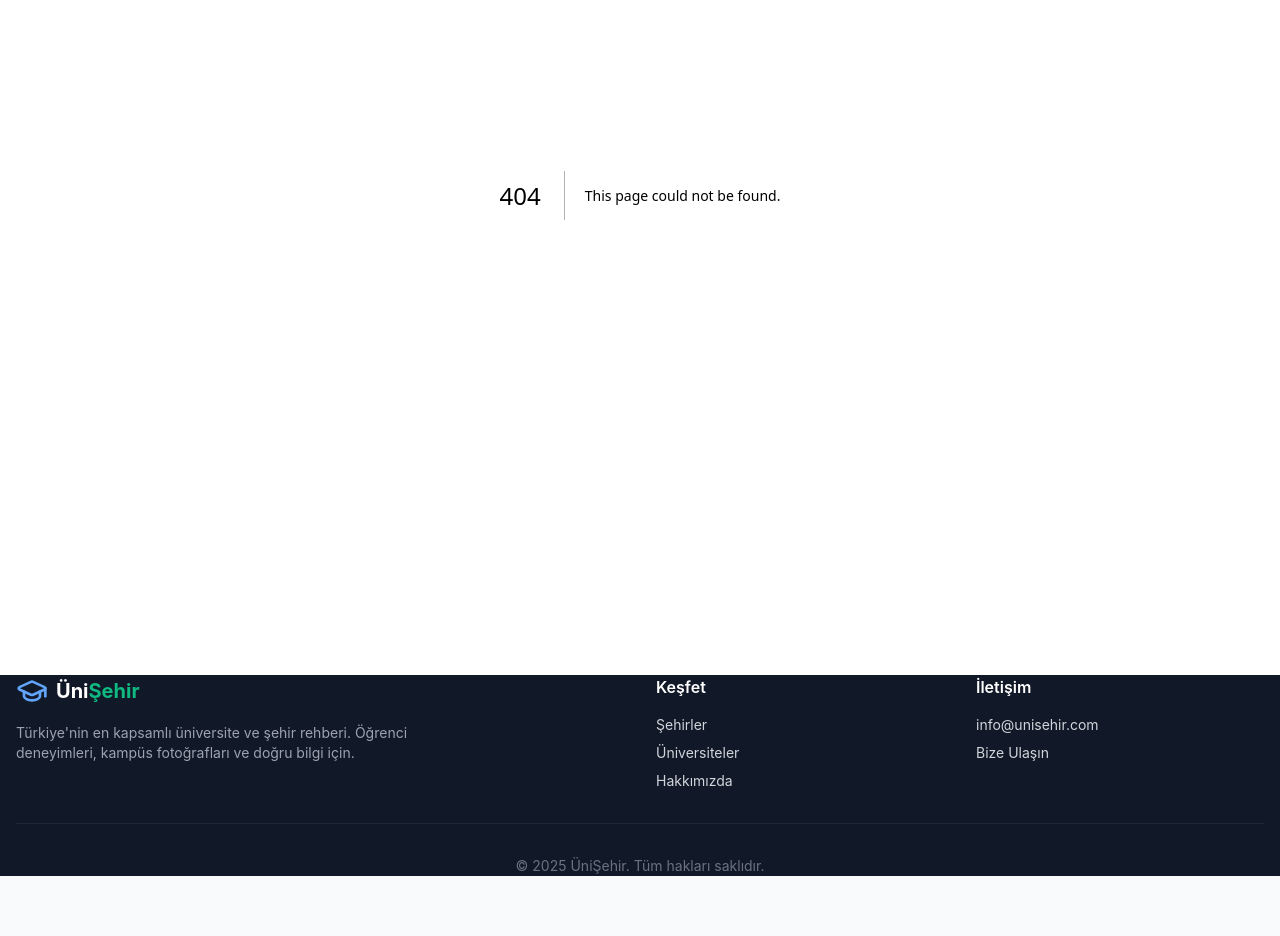
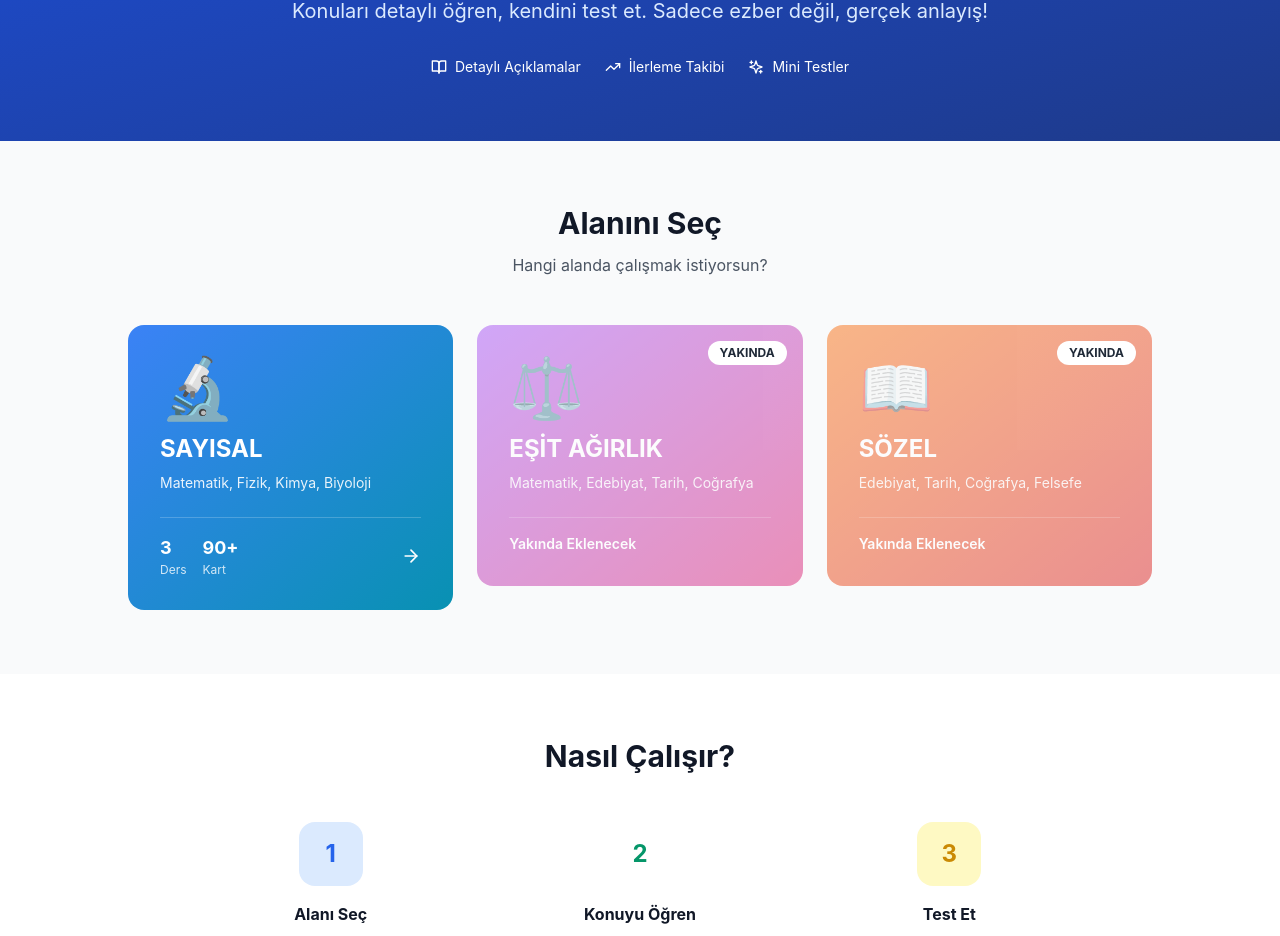
Before and after one commit to burakucnn52-lab/unisehir, a Next.js app: page /bilgi-kartlari in a window 1280 px wide. Before the commit this address had no page. Shown: the part 313-1249 px from the top of the page. Before the commit the page ends 1189 px from the top, so only its background shows below. Built offline with nearby package versions, Linux system fonts and the light colour scheme.

Commit message:
Create page.tsx

```diff
--- /dev/null
+++ b/src/app/bilgi-kartlari/page.tsx
@@ -0,0 +1,181 @@
+import Link from 'next/link'
+import { BookOpen, Calculator, Beaker, Atom, ArrowRight, Sparkles, TrendingUp } from 'lucide-react'
+
+export default function BilgiKartlariPage() {
+  const alanlar = [
+    {
+      slug: 'sayisal',
+      name: 'SAYISAL',
+      icon: '🔬',
+      description: 'Matematik, Fizik, Kimya, Biyoloji',
+      subjects: 3,
+      cards: 90,
+      gradient: 'from-blue-500 to-cyan-600',
+      active: true,
+    },
+    {
+      slug: 'esit-agirlik',
+      name: 'EŞİT AĞIRLIK',
+      icon: '⚖️',
+      description: 'Matematik, Edebiyat, Tarih, Coğrafya',
+      subjects: 0,
+      cards: 0,
+      gradient: 'from-purple-500 to-pink-600',
+      active: false,
+    },
+    {
+      slug: 'sozel',
+      name: 'SÖZEL',
+      icon: '📖',
+      description: 'Edebiyat, Tarih, Coğrafya, Felsefe',
+      subjects: 0,
+      cards: 0,
+      gradient: 'from-orange-500 to-red-600',
+      active: false,
+    },
+  ]
+
+  return (
+    <div className="min-h-screen bg-gray-50">
+      {/* Hero */}
+      <section className="bg-gradient-to-br from-primary-700 to-primary-900 text-white py-16">
+        <div className="container-custom">
+          <div className="max-w-3xl mx-auto text-center">
+            <div className="inline-flex items-center gap-2 bg-white/10 backdrop-blur-sm border border-white/20 rounded-full px-4 py-2 mb-6">
+              <Sparkles className="w-4 h-4 text-accent-400" />
+              <span className="text-sm font-medium">Öğren, Anla, Test Et</span>
+            </div>
+            <h1 className="text-4xl md:text-6xl font-bold mb-4">
+              Bilgi Kartları
+            </h1>
+            <p className="text-xl text-primary-100 mb-8">
+              Konuları detaylı öğren, kendini test et.
+              Sadece ezber değil, gerçek anlayış!
+            </p>
+            <div className="flex flex-wrap items-center justify-center gap-6 text-sm">
+              <div className="flex items-center gap-2">
+                <BookOpen className="w-4 h-4 text-accent-400" />
+                <span>Detaylı Açıklamalar</span>
+              </div>
+              <div className="flex items-center gap-2">
+                <TrendingUp className="w-4 h-4 text-accent-400" />
+                <span>İlerleme Takibi</span>
+              </div>
+              <div className="flex items-center gap-2">
+                <Sparkles className="w-4 h-4 text-accent-400" />
+                <span>Mini Testler</span>
+              </div>
+            </div>
+          </div>
+        </div>
+      </section>
+
+      {/* Alan Seçimi */}
+      <section className="py-16">
+        <div className="container-custom">
+          <div className="text-center mb-12">
+            <h2 className="text-3xl font-bold text-gray-900 mb-3">
+              Alanını Seç
+            </h2>
+            <p className="text-gray-600">
+              Hangi alanda çalışmak istiyorsun?
+            </p>
+          </div>
+
+          <div className="grid grid-cols-1 md:grid-cols-3 gap-6 max-w-5xl mx-auto">
+            {alanlar.map((alan) => (
+              <div key={alan.slug}>
+                {alan.active ? (
+                  <Link
+                    href={`/bilgi-kartlari/${alan.slug}`}
+                    className="block group"
+                  >
+                    <div className={`bg-gradient-to-br ${alan.gradient} rounded-2xl p-8 text-white h-full hover:shadow-2xl transition-all hover:-translate-y-1`}>
+                      <div className="text-6xl mb-4">{alan.icon}</div>
+                      <h3 className="text-2xl font-bold mb-2">{alan.name}</h3>
+                      <p className="text-white/90 text-sm mb-6">{alan.description}</p>
+
+                      <div className="flex items-center justify-between pt-4 border-t border-white/20">
+                        <div className="flex gap-4 text-sm">
+                          <div>
+                            <div className="font-bold text-lg">{alan.subjects}</div>
+                            <div className="text-xs opacity-80">Ders</div>
+                          </div>
+                          <div>
+                            <div className="font-bold text-lg">{alan.cards}+</div>
+                            <div className="text-xs opacity-80">Kart</div>
+                          </div>
+                        </div>
+                        <ArrowRight className="w-5 h-5 group-hover:translate-x-1 transition-transform" />
+                      </div>
+                    </div>
+                  </Link>
+                ) : (
+                  <div className="relative">
+                    <div className={`bg-gradient-to-br ${alan.gradient} rounded-2xl p-8 text-white h-full opacity-50 cursor-not-allowed`}>
+                      <div className="text-6xl mb-4">{alan.icon}</div>
+                      <h3 className="text-2xl font-bold mb-2">{alan.name}</h3>
+                      <p className="text-white/90 text-sm mb-6">{alan.description}</p>
+
+                      <div className="flex items-center justify-between pt-4 border-t border-white/20">
+                        <div className="text-sm font-semibold">
+                          Yakında Eklenecek
+                        </div>
+                      </div>
+                    </div>
+                    <div className="absolute top-4 right-4 bg-white text-gray-800 text-xs font-bold px-3 py-1 rounded-full">
+                      YAKINDA
+                    </div>
+                  </div>
+                )}
+              </div>
+            ))}
+          </div>
+        </div>
+      </section>
+
+      {/* Nasıl Çalışır */}
+      <section className="py-16 bg-white">
+        <div className="container-custom">
+          <div className="text-center mb-12">
+            <h2 className="text-3xl font-bold text-gray-900 mb-3">
+              Nasıl Çalışır?
+            </h2>
+          </div>
+
+          <div className="grid grid-cols-1 md:grid-cols-3 gap-8 max-w-4xl mx-auto">
+            <div className="text-center">
+              <div className="w-16 h-16 bg-primary-100 rounded-2xl flex items-center justify-center mx-auto mb-4 text-2xl font-bold text-primary-600">
+                1
+              </div>
+              <h3 className="font-bold text-gray-900 mb-2">Alanı Seç</h3>
+              <p className="text-gray-600 text-sm">
+                Sayısal, Eşit Ağırlık veya Sözel alanını seç
+              </p>
+            </div>
+
+            <div className="text-center">
+              <div className="w-16 h-16 bg-accent-100 rounded-2xl flex items-center justify-center mx-auto mb-4 text-2xl font-bold text-accent-600">
+                2
+              </div>
+              <h3 className="font-bold text-gray-900 mb-2">Konuyu Öğren</h3>
+              <p className="text-gray-600 text-sm">
+                Detaylı bilgi kartlarıyla konuyu anla
+              </p>
+            </div>
+
+            <div className="text-center">
+              <div className="w-16 h-16 bg-yellow-100 rounded-2xl flex items-center justify-center mx-auto mb-4 text-2xl font-bold text-yellow-600">
+                3
+              </div>
+              <h3 className="font-bold text-gray-900 mb-2">Test Et</h3>
+              <p className="text-gray-600 text-sm">
+                Mini testlerle bilgini pekiştir
+              </p>
+            </div>
+          </div>
+        </div>
+      </section>
+    </div>
+  )
+}
```
